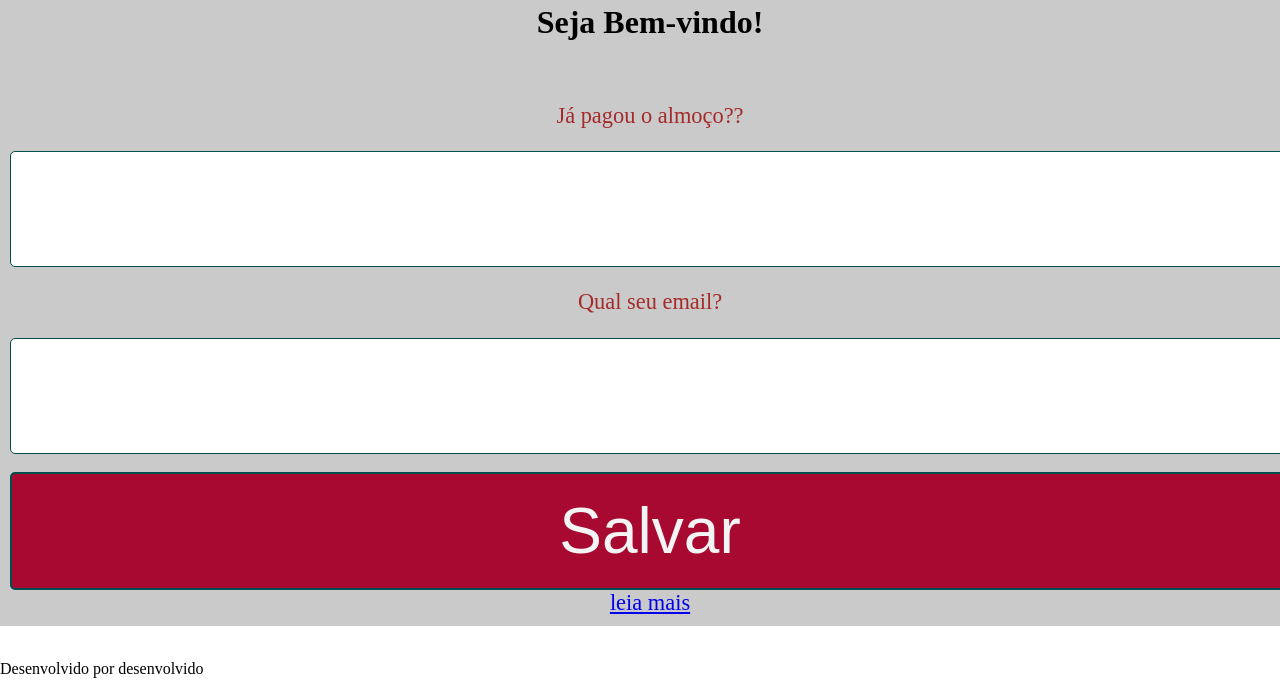
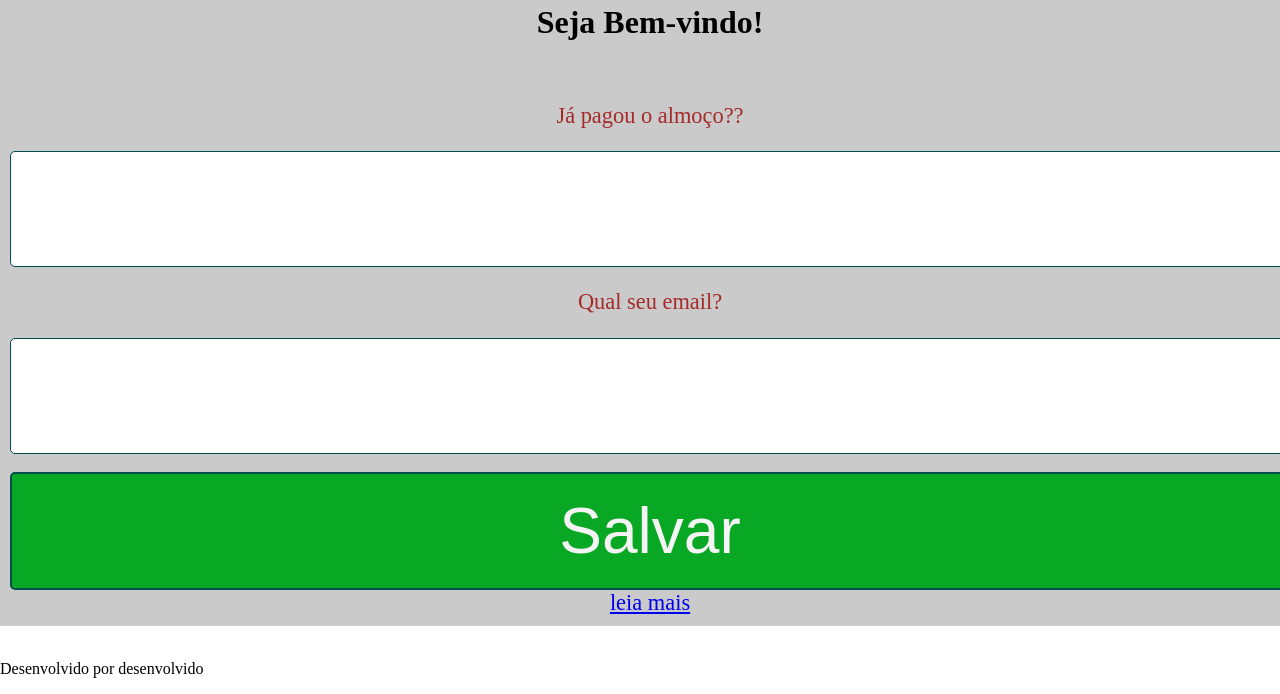
Before and after one commit to natanmaia836/Projetinho, a plain HTML site: page index.html in a window 1280 px wide. Shown: the part 838-1532 px from the top of the page. Drawn offline with Linux system fonts and the light colour scheme.

Commit message:
ajustei a cor do btn

```diff
--- a/style.css
+++ b/style.css
@@ -26,7 +26,7 @@ body{
     padding: 20px;
     font-size: 4rem;
     color: rgb(244, 244, 244);
-    background-color: rgb(168, 9, 49);
+    background-color: rgb(9, 168, 36);
     cursor: pointer;
 }
 
```
